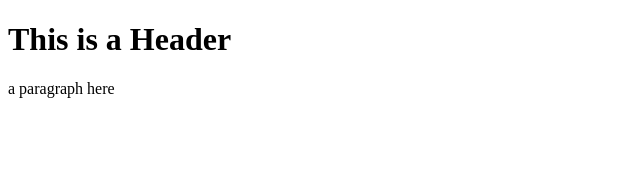
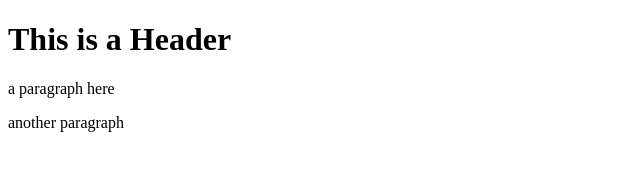
Before and after one commit to GloriaTreider/git-test1, a plain HTML site: page index.html in a window 1280 px wide. Shown: the whole page, without its empty margins (0-640 px from the left). Drawn offline with Linux system fonts and the light colour scheme.

Commit message:
Third commit

```diff
--- a/index.html
+++ b/index.html
@@ -10,6 +10,7 @@
 <body>
     <h1>This is a Header</h1>
     <p>a paragraph here</p>
+    <p>another paragraph</p>
 
 </body>
 
```
